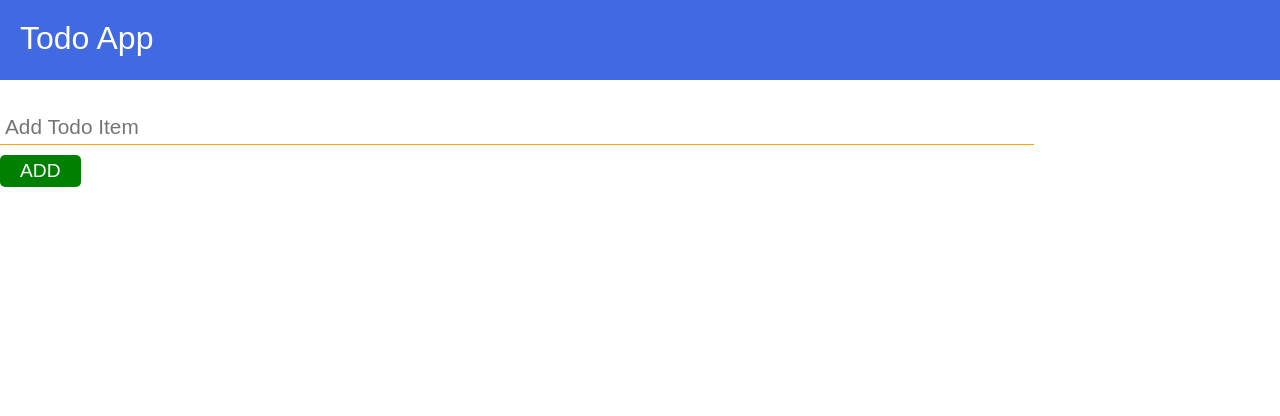
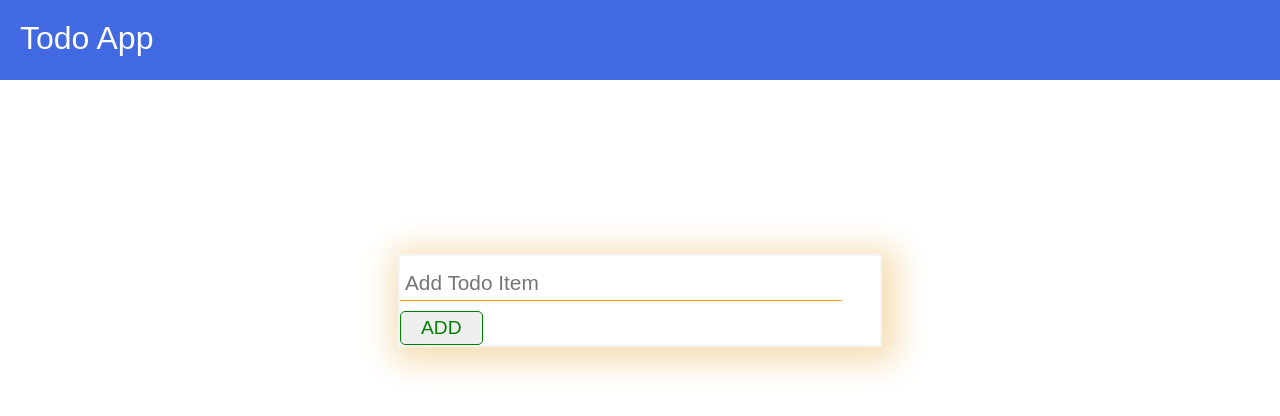
Before and after one commit to charles-okunzo/Todo-App, a React (Create React App) app: page / in a window 1280 px wide. Shown: the top 416 px of the page. Built offline with nearby package versions, Linux system fonts and the light colour scheme.

Commit message:
Styling - Add styling to the form

```diff
--- a/src/components/Form.js
+++ b/src/components/Form.js
@@ -19,7 +19,7 @@ const Form = ({todo, setTodo, todoList, setTodoList})=>{
 
     return(
         <div className={styles.todoform}>
-            <form onSubmit={handleSubmit}>
+            <form onSubmit={handleSubmit} className={styles.formbody}>
                 <input type="text" value={todo} onChange={handleChange} className={styles.todoinput} placeholder="Add Todo Item"></input>
                 <br />
                 <button type="submit" className={styles.todobutton}>ADD</button>
--- a/src/style.module.css
+++ b/src/style.module.css
@@ -14,24 +14,36 @@
     width: 100%;
     margin: auto;
     margin-top: 20px;
+    display: flex;
+    justify-content: center;
+    align-items: center;
+    height: 50vh;
 }
 
 .todoinput{
-    width: 80%;
+    width: 90%;
     font-size: 1.3em;
     margin: 10px auto;
     padding: 5px;
     border: none;
     border-bottom: 1px orange solid;
+
 }
 
 .todobutton{
-    border: none;
-    background-color: green;
-    color: white;
+    border: 1px solid green;
+    /* background-color: green; */
+    color: green;
     padding: 5px 20px;
     font-size: 1.2em;
     border-radius: 5px;
+}
+
+.todobutton:hover{
+    color: white;
+    background-color: green;
+    transition: all 1s ease-in-out;
+    cursor: pointer;
 }
 
 .todoitem{
@@ -53,3 +65,16 @@
     font-size: 1.2em;
     border-radius: 5px;
 }
+
+.formbody{
+    width: 60vh;
+    border: 2px solid whitesmoke;
+    box-shadow: 5px 5px 30px 10px wheat;
+    align-content: center;
+}
+
+.formbody:hover{
+    box-shadow: 5px 5px 20px 5px royalblue;
+    transition: all 1s ease-in-out;
+
+}
```
